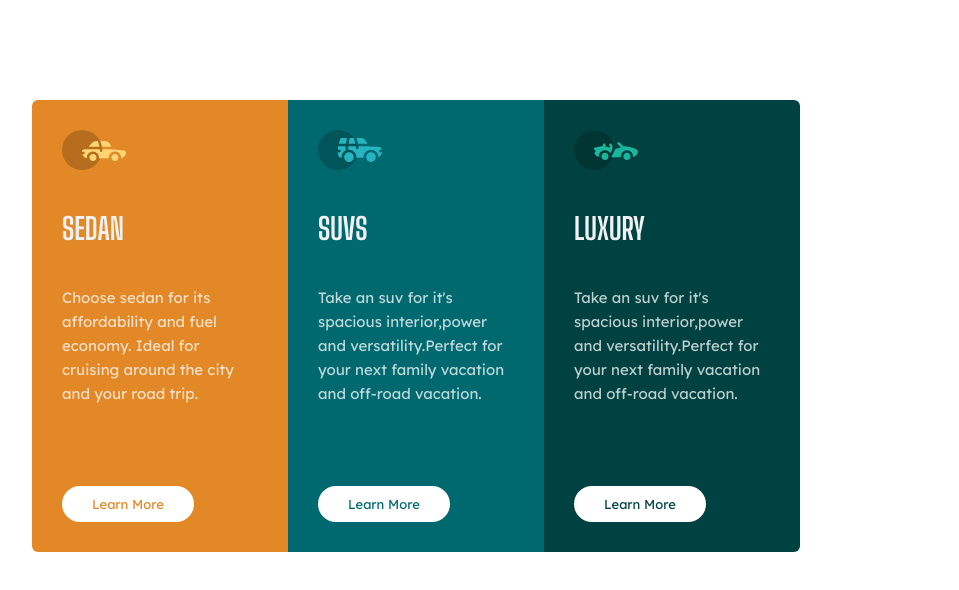
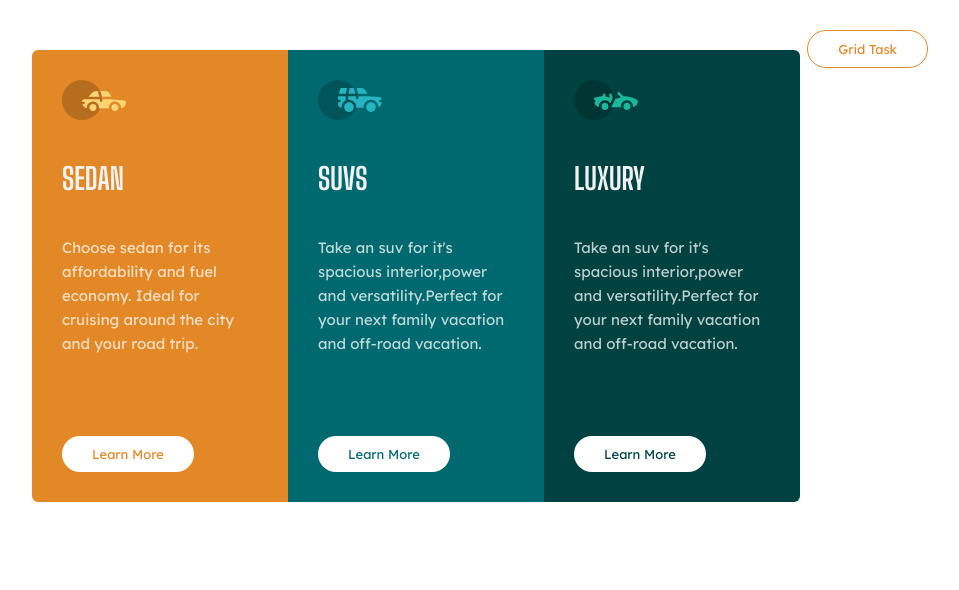
Before and after one commit to Faithyyyyy/Zuri-Assignment, a plain HTML site: page index.html in a window 1280 px wide. Shown: the whole page, without its empty margins (224-1183 px from the left). Drawn offline with Linux system fonts and the light colour scheme.

Commit message:
I added a Navigation Button to move between the two pages

```diff
--- a/index.css
+++ b/index.css
@@ -21,7 +21,7 @@ html {
 body {
   font-size: 1.4rem;
   font-family: "", sans-serif;
-  padding-top: 10rem;
+  padding-top: 5rem;
 }
 
 img,
@@ -195,3 +195,20 @@ h3 {
     background-color: rgba(26,28,40,255);
     padding-top: 17rem;
 }
+/* -----------------Buttons----------------- */
+.lux-car-btn{
+    color: var(--Brightorange);
+   position: absolute;
+   right: 10%;
+   top: 3rem;
+}
+.lux-car-btn:hover{
+    background: transparent;
+}
+.grid-btn{
+    border: 1px solid var(--Brightorange);
+
+}
+.article{
+    margin-top:3rem;
+}
--- a/index.html
+++ b/index.html
@@ -9,6 +9,11 @@
     <link rel="shortcut icon" href="favicon.ico" type="./images/favicon.png">
 </head>
 <body>
+    <header>
+        <nav>
+            <a href="grid.html" class=" cta grid-btn lux-car-btn">Grid Task</a>
+        </nav>
+    </header>
     <article>
         <div class="card flex">
             <div class=" sedan container">
```
Also changed, not shown: grid.html (+3 -0 lines).
